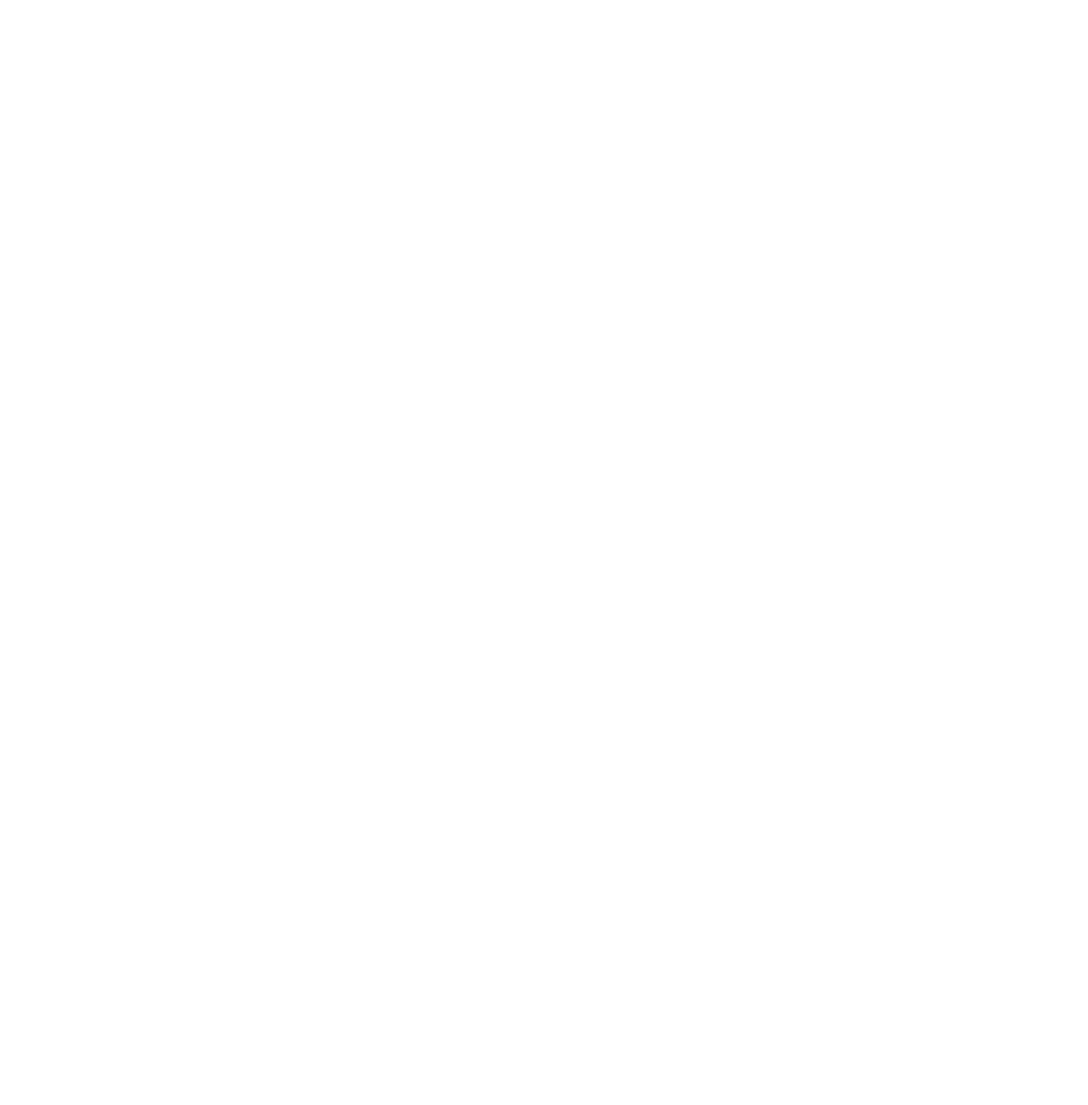
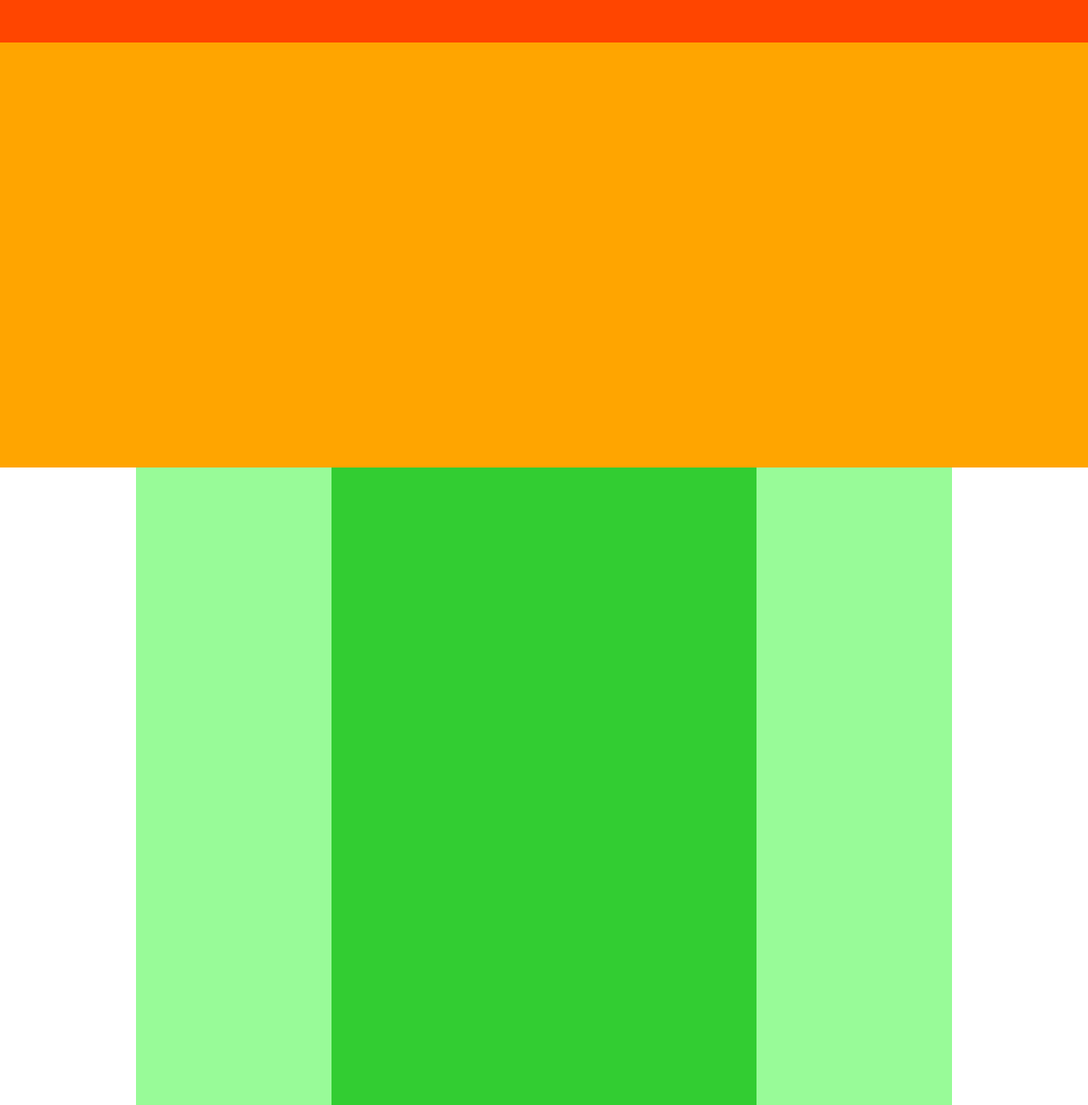
Before and after one commit to MNYuma/1-4_exercise, a plain HTML site: page index.html in a window 1280 px wide. Shown: the top 1300 px of the page at 85% size. Before the commit the page ends 800 px from the top, so only its background shows below. Drawn offline with Linux system fonts and the light colour scheme; some packages are replaced by stand-ins of ours.

Commit message:
[Finish] 1-4_exercise

```diff
--- a/index.html
+++ b/index.html
@@ -7,12 +7,20 @@
     <title>1-4_exercise</title>
 
 <!-- CSS -->
-    <link rel="stylesheet" href="https://unpkg.com/destyle.css@1.0.5/destyle.css">
+    <link rel="stylesheet" href="https://unpkg.com/destyle.css@2.0.2/destyle.css">
     <link rel="stylesheet" href="style.css">
 
 <!-- FontAwesome -->
     <script src="https://kit.fontawesome.com/5b7989b59d.js" crossorigin="anonymous"></script>
   </head>
   <body>
+    <header></header>
+    <div class="main_visual"></div>
+    <main>
+      <div class="sidebar"></div>
+      <div class="blog"></div>
+      <div class="sidebar"></div>
+    </main>
+    <footer></footer>
   </body>
 </html>
--- a/style.css
+++ b/style.css
@@ -0,0 +1,39 @@
+@charset "UTF-8";
+
+header {
+  width: 100%;
+  height: 50px;
+  background-color: orangered;
+}
+
+.main_visual {
+  width: 100%;
+  height: 500px;
+  background-color: orange;
+}
+
+main {
+  width: 960px;
+  height: 1400px;
+  margin: 0 auto;
+  display: flex;
+  justify-content: center;
+}
+
+.sidebar {
+  width: 230px;
+  height: 1400px;
+  background-color: palegreen;
+}
+
+.blog {
+  width: 500px;
+  height: 1400px;
+  background-color: limegreen;
+}
+
+footer {
+  width: 100%;
+  height: 100px;
+  background-color: blue;
+}
```
